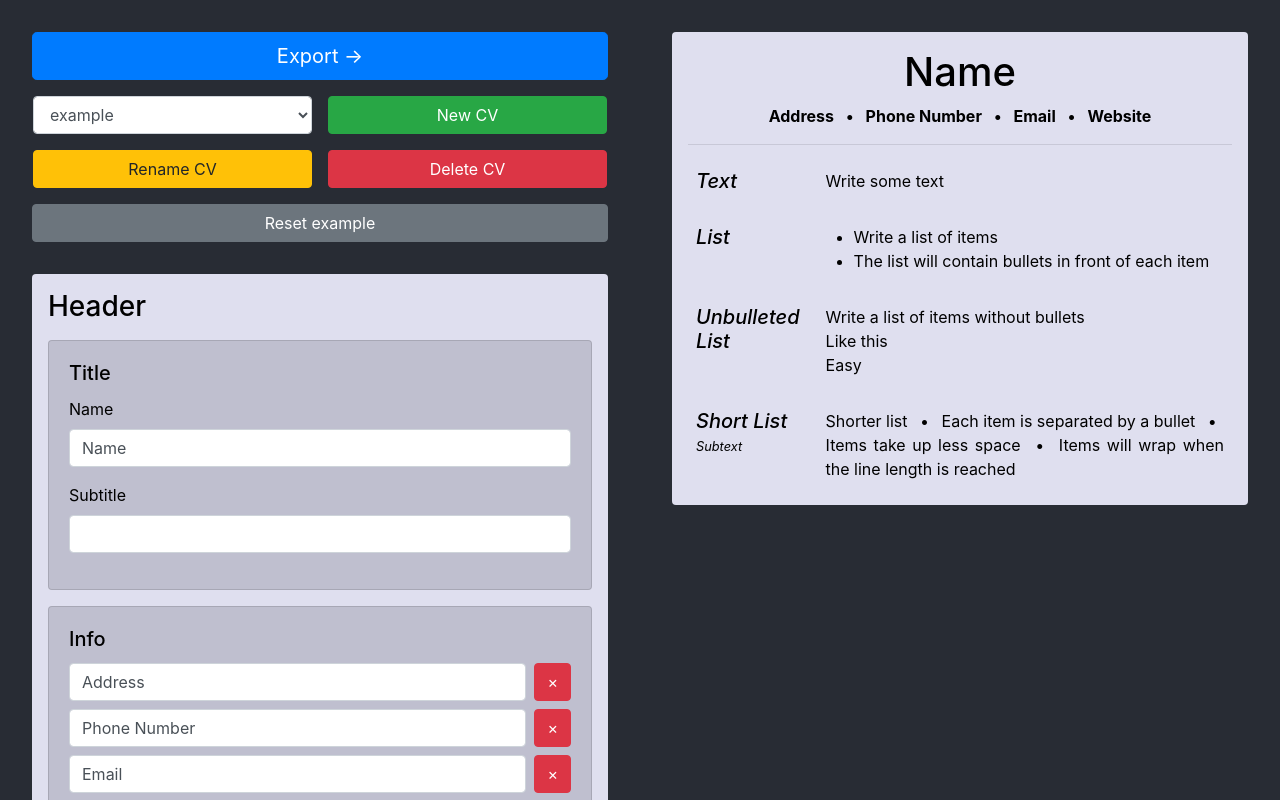
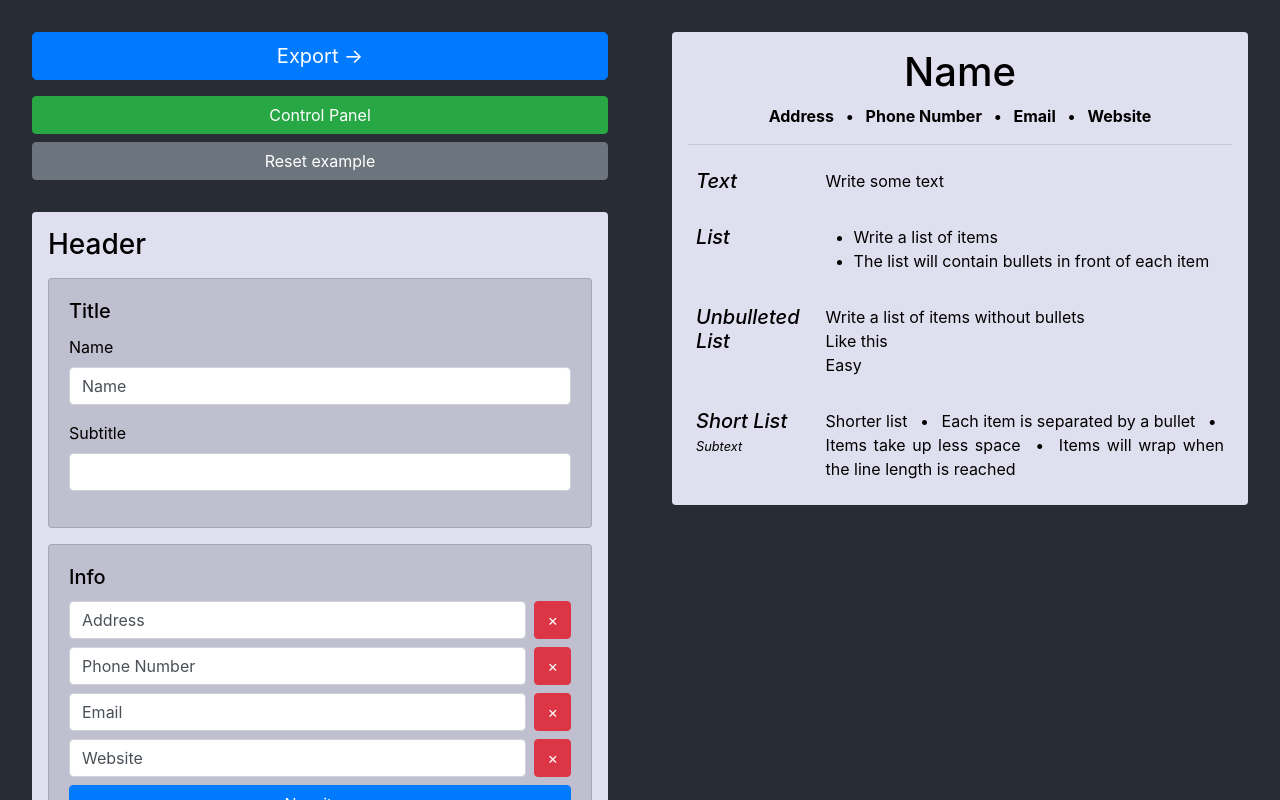
Before and after one commit to WKHAllen/BuildMyCV, a React (Create React App) app: page / in a window 1280 px wide. Built offline with nearby package versions, Linux system fonts and the light colour scheme.

Commit message:
Add control panel page

```diff
--- a/src/components/App.tsx
+++ b/src/components/App.tsx
@@ -6,6 +6,7 @@ import Editor from'./Editor';
 import CV, { CVProps } from './CV';
 import AppControl from './AppControl';
 import Export from './Export';
+import ControlPanel from './ControlPanel';
 
 export interface AppProps {
 	example: CVProps;
@@ -52,6 +53,8 @@ export default class App extends React.Component<AppProps, AppState> {
 
 		this.onUpdate = this.onUpdate.bind(this);
 		this.resetExample = this.resetExample.bind(this);
+		this.selectCV = this.selectCV.bind(this);
+		this.newCV = this.newCV.bind(this);
 	}
 
 	componentDidMount() {
@@ -78,7 +81,8 @@ export default class App extends React.Component<AppProps, AppState> {
 								<AppControl
 									cvOptions={this.state.cvOptions}
 									openCV={this.state.openCV}
-									resetExample={this.resetExample} />
+									resetExample={this.resetExample}
+									newCV={this.newCV} />
 								<Editor
 									cv={this.state.cvData}
 									onUpdate={this.onUpdate} />
@@ -88,6 +92,12 @@ export default class App extends React.Component<AppProps, AppState> {
 									{...this.state.cvData} />
 							</div>
 						</div>
+					</Route>
+					<Route exact path="/control">
+						<ControlPanel
+							cvOptions={this.state.cvOptions}
+							openCV={this.state.openCV}
+							selectCV={this.selectCV} />
 					</Route>
 					<Route exact path="/export">
 						<Export
@@ -146,6 +156,21 @@ export default class App extends React.Component<AppProps, AppState> {
 		});
 	}
 
+	private selectCV(cvName: string): void {
+		this.setState({
+			openCV: cvName,
+			cvData: this.duplicate((cvedit.getCV(cvName) as cvedit.CVStructure).cv)
+		});
+	}
+
+	private newCV(cvName: string): void {
+		cvedit.setCV(cvName, { cv: this.props.example });
+		this.setState({
+			openCV: cvName,
+			cvData: this.duplicate(this.props.example)
+		});
+	}
+
 	private duplicate(object: any): any {
 		return JSON.parse(JSON.stringify(object));
 	}
--- a/src/components/AppControl.tsx
+++ b/src/components/AppControl.tsx
@@ -1,15 +1,33 @@
 import React from 'react';
 import { Link } from 'react-router-dom';
 import '../css/AppControl.css';
-import ControlledSelect from './ControlledSelect';
 
 export interface AppControlProps {
 	cvOptions: string[];
 	openCV: string;
 	resetExample: () => void;
+	newCV: (cvName: string) => void;
 }
 
-export default class AppControl extends React.Component<AppControlProps> {
+export interface AppControlState {
+	renameCVModalOpen: boolean;
+	deleteCVModalOpen: boolean;
+	newCVModalName: string;
+	renameCVModalName: string;
+}
+
+export default class AppControl extends React.Component<AppControlProps, AppControlState> {
+	constructor(props: AppControlProps) {
+		super(props);
+
+		this.state = {
+			renameCVModalOpen: false,
+			deleteCVModalOpen: false,
+			newCVModalName: '',
+			renameCVModalName: ''
+		};
+	}
+
 	render() {
 		return (
 			<div className="AppControl">
@@ -20,40 +38,11 @@ export default class AppControl extends React.Component<AppControlProps> {
 						className="btn btn-primary btn-lg btn-block"
 					>Export &rarr;</Link>
 				</div>
-				<div className="AppControl-Row row">
-					<div className="col-6">
-						<ControlledSelect
-							className="form-control"
-							id="cv-select"
-							options={this.arrayToMap(this.props.cvOptions)}
-							value={this.props.openCV} />
-					</div>
-					<div className="col-6">
-						<button
-							type="button"
+				<Link
+					to="/control"
 					className="btn btn-success btn-block">
-								New CV
-						</button>
-					</div>
-				</div>
-				<div className="AppControl-Row row">
-					<div className="col-6">
-						<button
-							type="button"
-							className="btn btn-warning btn-block">
-								Rename CV
-						</button>
-					</div>
-					<div className="col-6">
-						<button
-							type="button"
-							className="btn btn-danger btn-block">
-								Delete CV
-						</button>
-					</div>
-				</div>
-				<div className="row">
-					<div className="col-12">
+						Control Panel
+				</Link>
 				<button
 					type="button"
 					className="btn btn-secondary btn-block"
@@ -61,16 +50,6 @@ export default class AppControl extends React.Component<AppControlProps> {
 						Reset example
 				</button>
 			</div>
-				</div>
-			</div>
 		);
 	}
-
-	private arrayToMap(arr: any[]): any {
-		let arrayMap: any = {};
-		for (const value of arr) {
-			arrayMap[value] = value;
 }
-		return arrayMap;
-	}
-}
--- /dev/null
+++ b/src/components/ControlPanel.tsx
@@ -0,0 +1,92 @@
+import React from 'react';
+import { Link } from 'react-router-dom';
+import '../css/ControlPanel.css';
+import ControlledSelect from './ControlledSelect';
+
+export interface ControlPanelProps {
+	cvOptions: string[];
+	openCV: string;
+	selectCV: (cvName: string) => void;
+}
+
+export interface ControlPanelState {
+	cvOptions: string[];
+	openCV: string;
+}
+
+export default class ControlPanel extends React.Component<ControlPanelProps, ControlPanelState> {
+	constructor(props: ControlPanelProps) {
+		super(props);
+
+		this.state = {
+			cvOptions: props.cvOptions,
+			openCV: props.openCV
+		};
+	}
+
+	render() {
+		return (
+			<div className="ControlPanel">
+				<h1 className="ControlPanel-Header">Control Panel</h1>
+				<Link
+					to="/"
+					className="btn btn-primary btn-block mb-3">
+						&larr; Return to home page
+				</Link>
+				<div className="card mb-3">
+					<div className="card-body">
+						<h3 className="card-title">Select CV</h3>
+						<ControlledSelect
+							className="form-control"
+							id="cv-select"
+							options={this.arrayToMap(this.props.cvOptions)}
+							value={this.props.openCV}
+							onChange={(event) => this.props.selectCV(event.target.value)} />
+					</div>
+				</div>
+				{/* <div className="ControlPanel-Row row">
+					<div className="col-6">
+						<ControlledSelect
+							className="form-control"
+							id="cv-select"
+							options={this.arrayToMap(this.props.cvOptions)}
+							value={this.props.openCV} />
+					</div>
+					<div className="col-6">
+						<button
+							type="button"
+							className="btn btn-success btn-block"
+							data-toggle="modal"
+							data-target="#exampleModal">
+								New CV
+						</button>
+					</div>
+				</div>
+				<div className="ControlPanel-Row row">
+					<div className="col-6">
+						<button
+							type="button"
+							className="btn btn-warning btn-block">
+								Rename CV
+						</button>
+					</div>
+					<div className="col-6">
+						<button
+							type="button"
+							className="btn btn-danger btn-block">
+								Delete CV
+						</button>
+					</div>
+				</div> */}
+			</div>
+		);
+	}
+
+	private arrayToMap(arr: any[]): any {
+		let arrayMap: any = {};
+		for (const value of arr) {
+			arrayMap[value] = value;
+		}
+		return arrayMap;
+	}
+}
--- a/src/css/AppControl.css
+++ b/src/css/AppControl.css
@@ -5,17 +5,3 @@
 .ExportButton {
 	margin-bottom: 16px;
 }
-
-.AppControl-Row {
-	margin-bottom: 16px;
-}
-
-.AppControl-Row div:first-child {
-	padding-left: 16px;
-	padding-right: 8px;
-}
-
-.AppControl-Row div:last-child {
-	padding-left: 8px;
-	padding-right: 16px;
-}
--- /dev/null
+++ b/src/css/ControlPanel.css
@@ -0,0 +1,25 @@
+.ControlPanel {
+	padding: 32px;
+	max-width: 900px;
+	margin: auto;
+}
+
+.ControlPanel-Header {
+	text-align: center;
+	color: white;
+	margin-bottom: 32px;
+}
+
+.ControlPanel-Row {
+	margin-bottom: 16px;
+}
+
+.ControlPanel-Row div:first-child {
+	padding-left: 16px;
+	padding-right: 8px;
+}
+
+.ControlPanel-Row div:last-child {
+	padding-left: 8px;
+	padding-right: 16px;
+}
```
Lines whose indentation alone changed are shown as unchanged.
